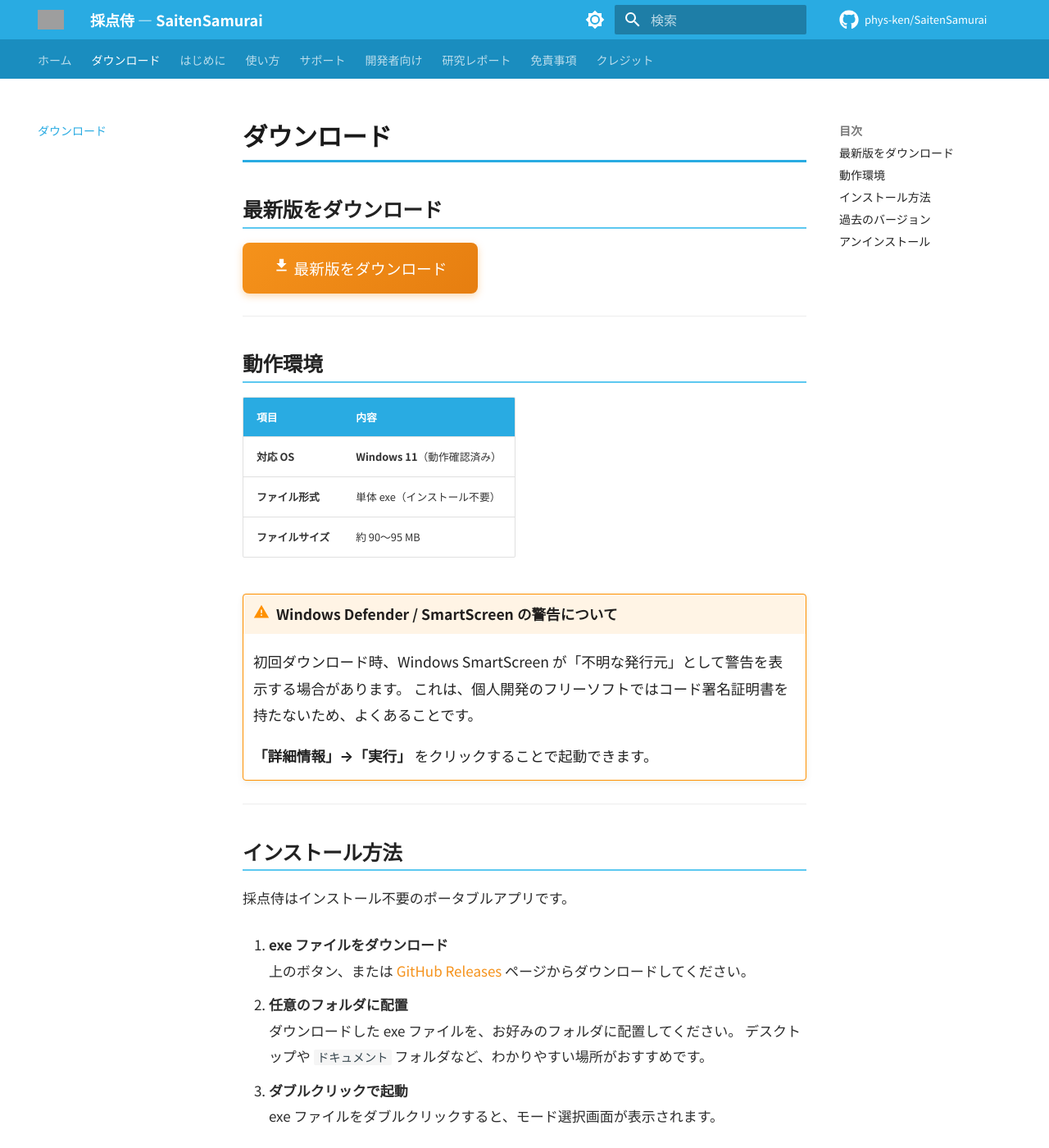
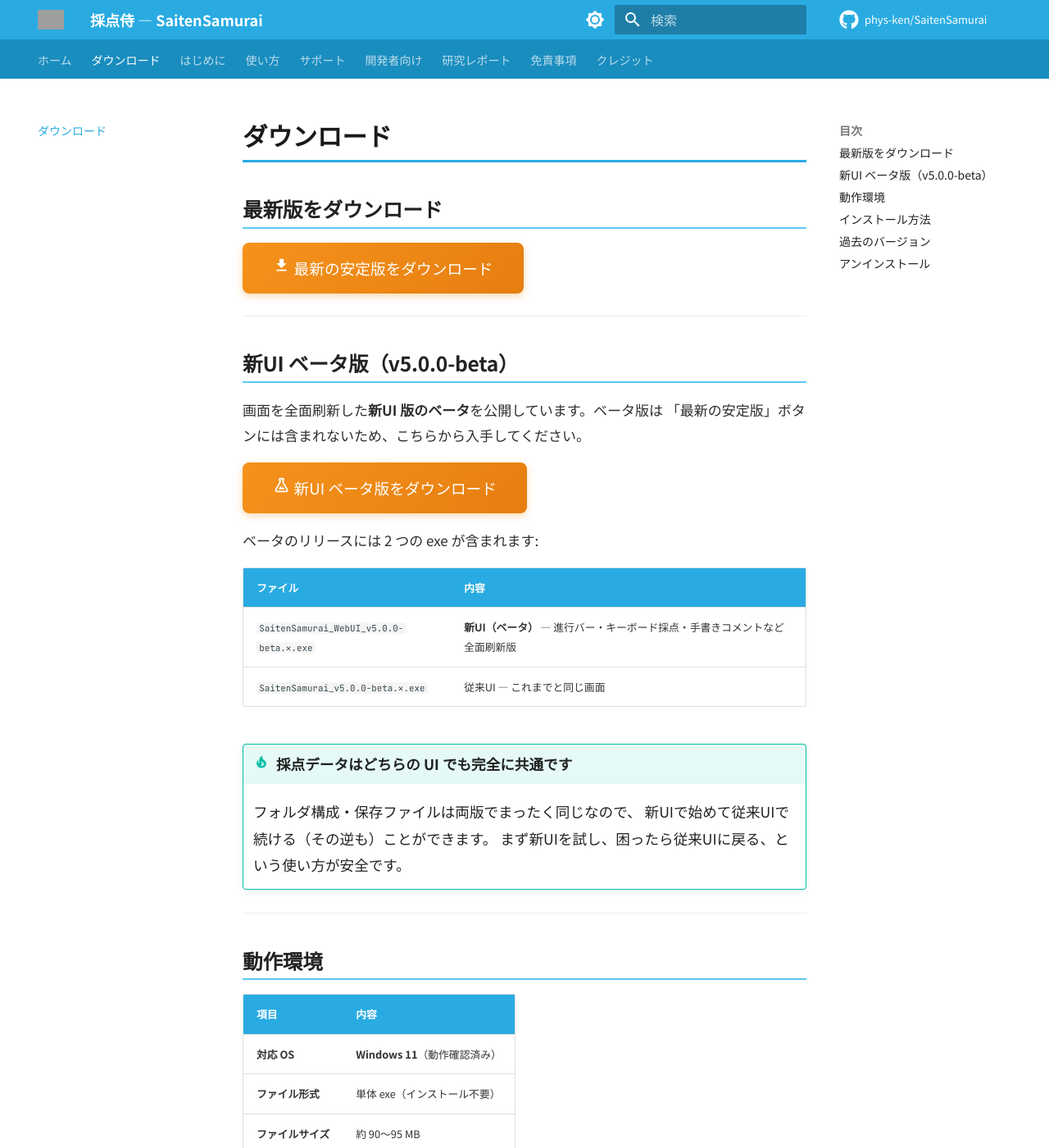
Before and after one commit to phys-ken/SaitenSamurai, an MkDocs documentation site: the page built from docs/download.md, in a window 1280 px wide and 1400 px high. Shown: the whole window at 82% size. Built offline with MkDocs 1.6.1 and Material for MkDocs 9.7.7, drawn with Linux system fonts in a browser that asks for light colours; comment, search, counter and statistics services are not loaded; grey boxes are pictures that could not be loaded.

Commit message:
docs+ci: A7 — β版への導線とデータ共通の明記、リリース手順を新UI主役に
- download: 「最新の安定版」（latest にβは出ない）と別に、新UIベータ節と
  直リンクボタンを新設。2本立て exe の表と「採点データは両UIで完全共通・
  途中で乗り換え可」を明記
- faq: 新UIの選び方・手書きが元画像を汚さないことの2問を追加
- release.yml: 本文の「使い方」を新UI exe 主役に（従来UIは注記）

Co-Authored-By: Claude Opus 5 <noreply@anthropic.com>
Claude-Session: https://claude.ai/code/session_01EHRhJUcaWxVuy55YEH67WS

```diff
--- a/docs/download.md
+++ b/docs/download.md
@@ -3,8 +3,31 @@
 ## 最新版をダウンロード
 
 <a href="https://github.com/phys-ken/SaitenSamurai/releases/latest" class="btn-download">
-:material-download: 最新版をダウンロード
+:material-download: 最新の安定版をダウンロード
 </a>
+
+---
+
+## 新UI ベータ版（v5.0.0-beta）
+
+画面を全面刷新した**新UI 版のベータ**を公開しています。ベータ版は
+「最新の安定版」ボタンには含まれないため、こちらから入手してください。
+
+<a href="https://github.com/phys-ken/SaitenSamurai/releases/tag/v5.0.0-beta.2" class="btn-download">
+:material-flask-outline: 新UI ベータ版をダウンロード
+</a>
+
+ベータのリリースには 2 つの exe が含まれます:
+
+| ファイル | 内容 |
+|---|---|
+| `SaitenSamurai_WebUI_v5.0.0-beta.✕.exe` | **新UI（ベータ）** — 進行バー・キーボード採点・手書きコメントなど全面刷新版 |
+| `SaitenSamurai_v5.0.0-beta.✕.exe` | 従来UI — これまでと同じ画面 |
+
+!!! tip "採点データはどちらの UI でも完全に共通です"
+    フォルダ構成・保存ファイルは両版でまったく同じなので、
+    新UIで始めて従来UIで続ける（その逆も）ことができます。
+    まず新UIを試し、困ったら従来UIに戻る、という使い方が安全です。
 
 ---
 
```
Also changed, not shown: docs/faq.md (+15 -0 lines), 1 other file.
